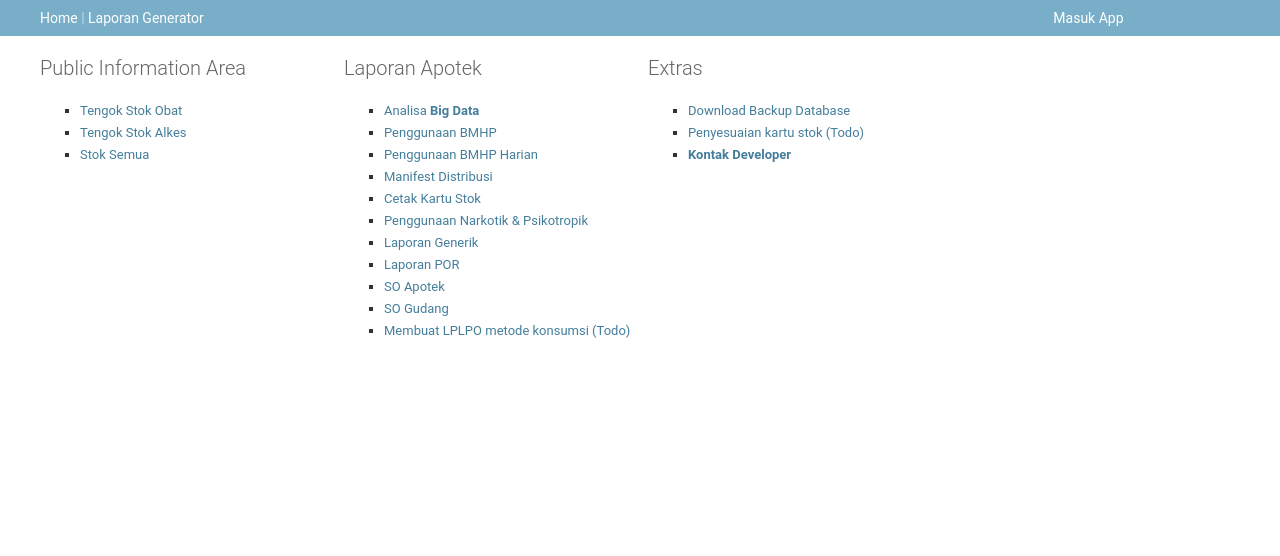
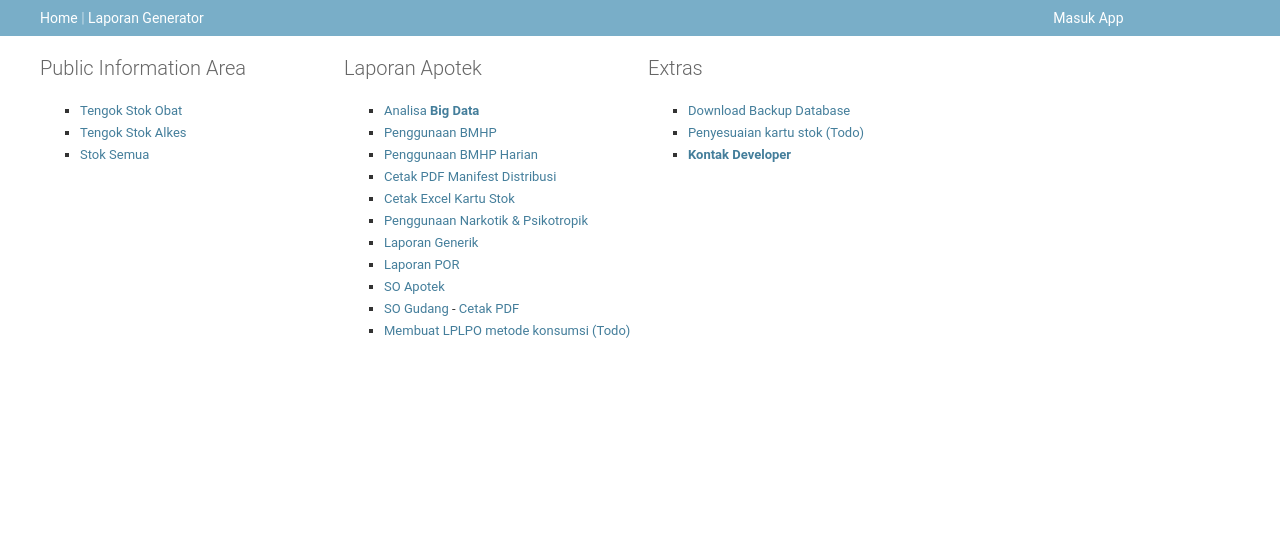
Before and after one commit to arifdata/faskes_emu, a Django app: page /laporan/ in a window 1280 px wide. Shown: the part 36-592 px from the top of the page. Run offline with Django 3.2, Linux system fonts and the light colour scheme.

Commit message:
edit menu laporan utama

```diff
--- a/laporan/templates/laporan/laporan_generator.html
+++ b/laporan/templates/laporan/laporan_generator.html
@@ -17,13 +17,13 @@
             <li><a href="{% url 'laporan_semua' %}">Analisa <strong>Big Data</strong></a></li>
             <li><a href="{% url 'penggunaan_bmhp' %}">Penggunaan BMHP</a></li>
             <li><a href="{% url 'penggunaan_harian' %}">Penggunaan BMHP Harian</a></li>
-            <li><a href="{% url 'manifest_distribusi' %}">Manifest Distribusi</a></li>
-            <li><a href="{% url 'cetak_kartu' %}">Cetak Kartu Stok</a></li>
+            <li><a href="{% url 'manifest_distribusi' %}">Cetak PDF Manifest Distribusi</a></li>
+            <li><a href="{% url 'cetak_kartu' %}">Cetak Excel Kartu Stok</a></li>
             <li><a href="{% url 'lap_narko_psiko' %}">Penggunaan Narkotik & Psikotropik</a></li>
             <li><a href="{% url 'lap_generik' %}">Laporan Generik</a></li>
             <li><a href="{% url 'lap_por' %}">Laporan POR</a></li>
             <li><a href="{% url 'so_apotek' %}">SO Apotek</a></li>
-            <li><a href="{% url 'so_gudang' %}">SO Gudang</a></li>
+            <li><a href="{% url 'so_gudang' %}">SO Gudang</a> - <a href="{% url 'cetak_so_gudang' %}">Cetak PDF</a></li>
             <li><a href="#">Membuat LPLPO metode konsumsi (Todo)</a></li>
           </ul>
       </div>
```
